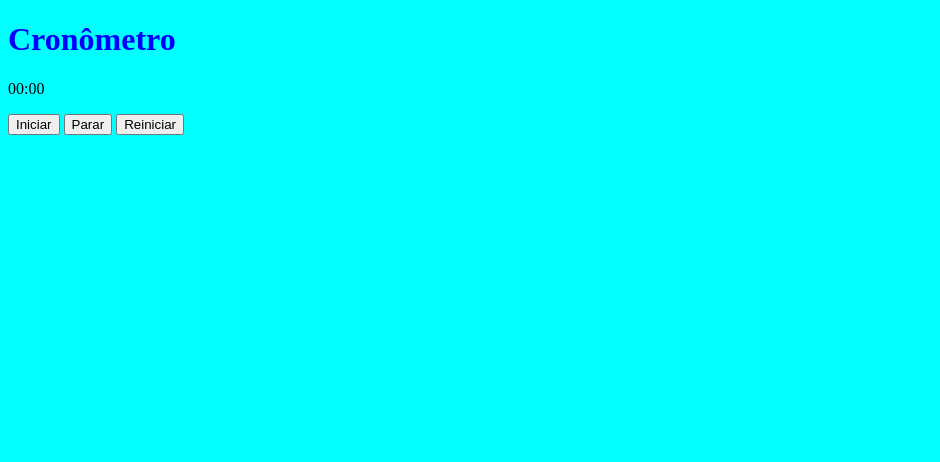
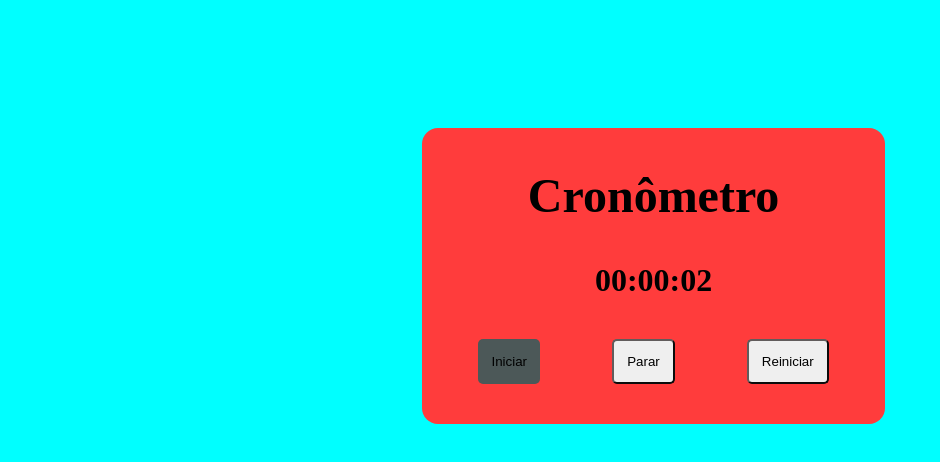
Before and after one commit to GustavoPucienik/CronometroJS, a plain HTML site: page index.html in a window 1280 px wide. Both pictures are taken after a click on the button "Iniciar". Shown: the whole page, without its empty margins (0-940 px from the left). Drawn offline with Linux system fonts and the light colour scheme.

Commit message:
Cronometro terminado

```diff
--- a/index.html
+++ b/index.html
@@ -5,16 +5,20 @@
     <meta http-equiv="X-UA-Compatible" content="IE=edge">
     <meta name="viewport" content="width=device-width, initial-scale=1.0">
     <link rel="stylesheet" href="style.css">
+    <link rel="shortcut icon" href="icone.ico" type="image/x-icon">
     <title>Cronômetro</title>
 </head>
 <body>
 <script defer src="script.js"></script>
-    <div>
-        <h1>Cronômetro</h1>
-        <p><span>00</span>:<span>00</span></p>
-        <button id="iniciar">Iniciar</button>
-        <button id="parar">Parar</button>
-        <button id="reiniciar">Reiniciar</button>
+    <div class="app">
+
+            <h1>Cronômetro</h1>
+            <p id="counter"><span id="hh">0</span>:<span id="minutos" >0</span>:<span id="segundos">0</span></p>
+        <div class="appBtn">
+            <button id="iniciar">Iniciar</button>
+            <button id="parar">Parar</button>
+            <button id="reiniciar">Reiniciar</button>
+        </div>
     </div>
 </body>
 </html>
--- a/script.js
+++ b/script.js
@@ -1,19 +1,61 @@
 (function(){
-
 
     const iniciarBtn = document.getElementById("iniciar")
     const pararBtn = document.getElementById("parar")
     const reiniciaBtn = document.getElementById("reiniciar")
+    var min = document.getElementById("minutos").textContent
+    var seg = document.getElementById("segundos").textContent
+    var hh = document.getElementById("hh").textContent
+    var cron;
+    var format = (hh < 10 ? `0${hh}` : hh) + ':' + (min < 10 ? '0' + min : min) + ':' + (seg < 10 ? '0' + seg : seg);
+    document.getElementById('counter').innerText = format
+
+
+    function timer() {
+        seg++; //Incrementa +1 na variável ss
+
+        if (seg == 60) { //Verifica se deu 59 segundos
+            seg = 0; //Volta os segundos para 0
+            min++; //Adiciona +1 na variável mm
+
+            if (min == 60) { //Verifica se deu 59 minutos
+                min = 0;//Volta os minutos para 0
+                hh++;//Adiciona +1 na variável hora
+            }
+        }
+        var format = (hh < 10 ? '0' + hh : hh) + ':' + (min < 10 ? '0' + min : min) + ':' + (seg < 10 ? '0' + seg : seg);
+
+    //Insere o valor tratado no elemento counter
+     document.getElementById('counter').innerText = format
+
+    //Retorna o valor tratado
+    return format;
+    }
 
     function iniciar (){
         console.log("iniciou")
+        cron = setInterval( function () {
+            timer()}
+        ,1000)
+        iniciarBtn.disabled = true
     }
     function parar (){
         console.log("parou")
+        clearInterval(cron)
+        iniciarBtn.disabled = false
     }
     function reinicia (){
         console.log("reiniciou")
+        hh = 0
+        min = 0
+        seg = 0
+        clearInterval(cron)
+        document.getElementById('counter').innerText = format
+        iniciarBtn.disabled = false
     }
+
+
+
 
     iniciarBtn.addEventListener("click",  () =>  iniciar())
     pararBtn.addEventListener("click",  () => parar())
--- a/style.css
+++ b/style.css
@@ -1,10 +1,61 @@
+*{
+    margin: 0;
+    padding: 0;
+}
 body{
     background-color: aqua;
 }
 
+h1{
+    color: #000000;
+    font-size: 3em;
+    font-weight: 900;
+}
 
+.app{
+    height: 20vw;
+    width: 33vw;
+    background: rgb(255, 60, 60);
+    display: flex;
+    flex-direction: column;
+    justify-content: space-around;
+    text-align: center;
+    margin: 10vw 33vw;
+    padding: 20px;
+    border-radius: 1em;
+}
 
+.appBtn{
+    display: flex;
+    justify-content: space-around;
+}
 
-h1{
-    color: blue;
+p{
+    font-size: 2em;
+    font-weight: 900;
 }
+
+button{
+    cursor: pointer;
+    padding: 1em;
+    box-shadow: 0 0 0 0;
+    border-color: #615c5c;
+    border-radius: 5px;
+}
+button:hover{
+    transition: .5s;
+    color: rgb(17, 16, 16);
+    background: #615c5c;
+    border-color: #615c5c;
+}
+
+button[disabled]{
+    transition: .2s;
+    color: #000000;
+    background-color: rgb(76, 88, 88);
+    border: none;
+}
+
+button[disabled]:hover{
+    cursor: default;
+}
```
Also changed, not shown: icone.ico (added).
